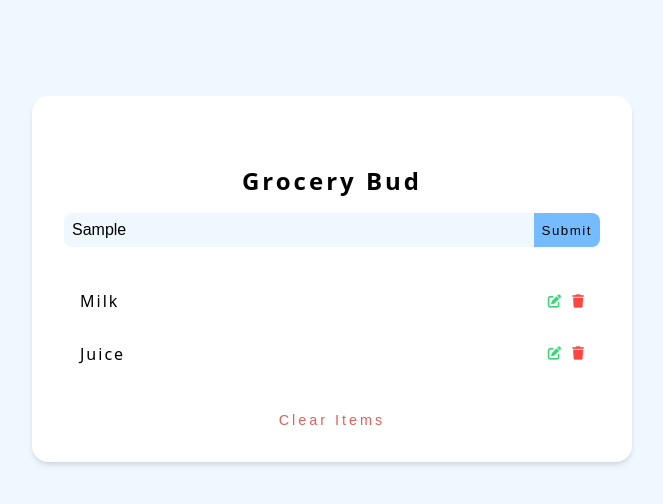
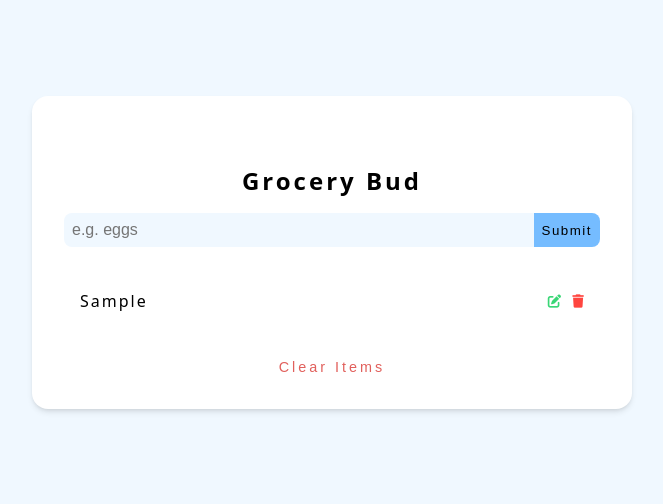
Before and after one commit to sun-n-y/groceryList, a plain HTML site: page index.html in a window 1280 px wide. Both pictures are taken after typing "Sample" into the empty fields and a click on the button "Submit". Shown: the whole page, without its empty margins (308-971 px from the left). Drawn offline with Linux system fonts and the light colour scheme.

Commit message:
add gorocery list js add items feature

```diff
--- a/app.js
+++ b/app.js
@@ -2,15 +2,35 @@ const form = document.querySelector('.form-container');
 const alert = document.querySelector('.alert');
 const input = document.querySelector('#input');
 const submitBtn = document.querySelector('.submit-btn');
+const listContainer = document.querySelector('.list-container');
 
 let editFlag = false;
 let editID = '';
-let editBtn = 'edit';
+let submitBtn1 = 'submit';
 
 form.addEventListener('submit', (e) => {
   e.preventDefault();
-  if (!editFlag && input.value == '') {
+  const inputValue = input.value;
+  if (!editFlag && !inputValue) {
     showAlert('please enter value', 'fail');
+  } else if (!editFlag && inputValue) {
+    const id = new Date().getTime();
+    const element = document.createElement('div');
+    element.classList.add('list-item');
+    const attr = document.createAttribute('data-id');
+    attr.value = id;
+    element.setAttributeNode(attr);
+    element.innerHTML = `<p class="item-info">${inputValue}</p>
+                <div class="btn-container">
+                    <button class="edit-btn">
+                        <i class="fa-solid fa-pen-to-square"></i>
+                    </button>
+                    <button class="trash-btn">
+                        <i class="fa-solid fa-trash"></i>
+                    </button>`;
+    listContainer.appendChild(element);
+    showAlert('item added', 'sucess');
+    restoreForm();
   }
 });
 
@@ -22,3 +42,9 @@ function showAlert(text, alertType) {
     alert.classList.remove(alertType);
   }, 2000);
 }
+
+function restoreForm() {
+  input.value = '';
+  editFlag = false;
+  submitBtn1 = 'submit';
+}
--- a/index.html
+++ b/index.html
@@ -20,7 +20,7 @@
             <button type="submit" class="submit-btn">submit</button>
         </div>
         <div class="list-container">
-            <div class="list-item" data-id="1">
+            <!-- <div class="list-item" data-id="1">
                 <p class="item-info">milk</p>
                 <div class="btn-container">
                     <button class="edit-btn">
@@ -41,7 +41,7 @@
                         <i class="fa-solid fa-trash"></i>
                     </button>
                 </div>
-            </div>
+            </div> -->
         </div>
         <button class="clear-btn">clear items</button>
     </form>
```
